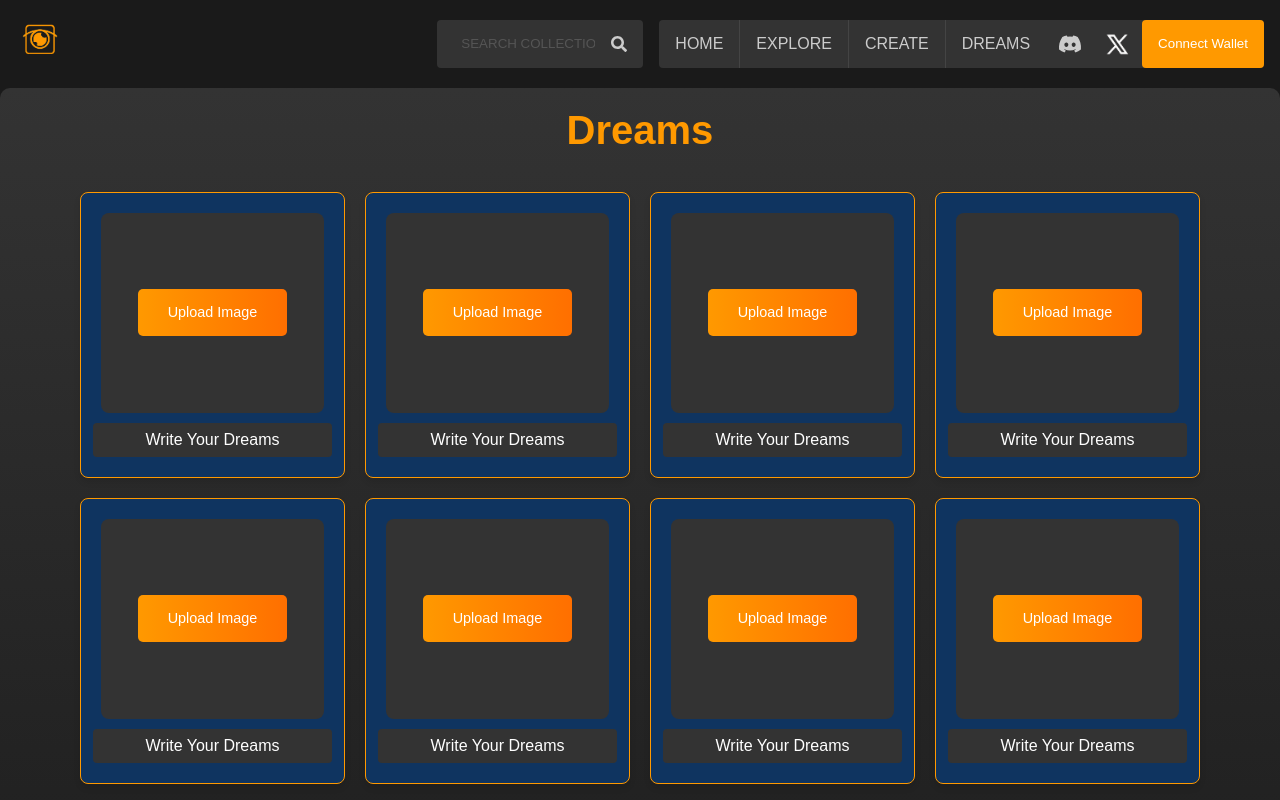
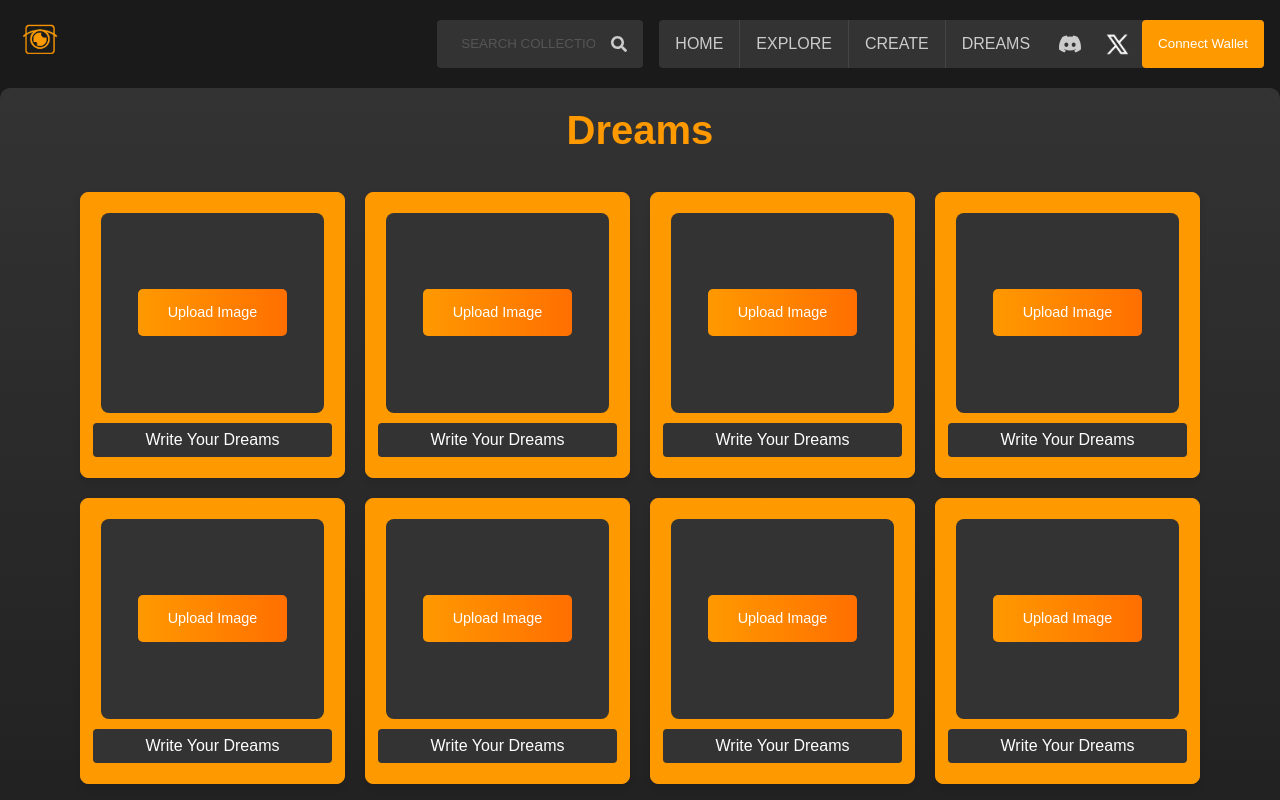
Before and after one commit to konstantinos193/Inception, a React (Create React App) app: page /Inception/dreams in a window 1280 px wide. Shown: the top 800 px of the page. Built offline with nearby package versions, Linux system fonts and the light colour scheme.

Commit message:
description

```diff
--- a/src/components/Dreams.css
+++ b/src/components/Dreams.css
@@ -28,7 +28,7 @@ h1 {
     display: flex;
     flex-direction: column;
     align-items: center;
-    background-color: #0f3460; /* Slightly lighter blue for cards */
+    background-color: #ff9900; /* Changed background color to #ff9900 */
     border-radius: 8px;
     overflow: hidden;
     box-shadow: 0 4px 6px rgba(0, 0, 0, 0.1);
```
